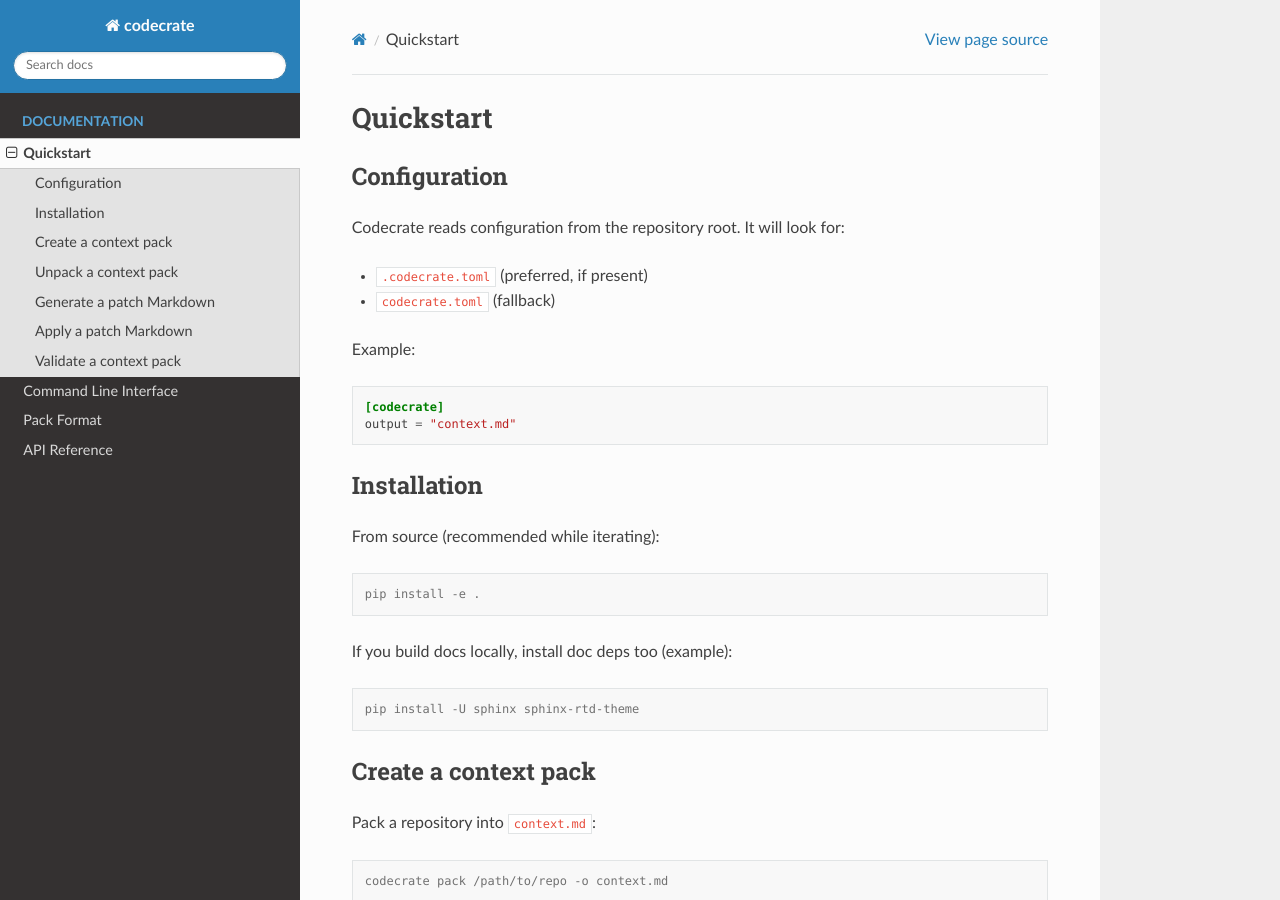
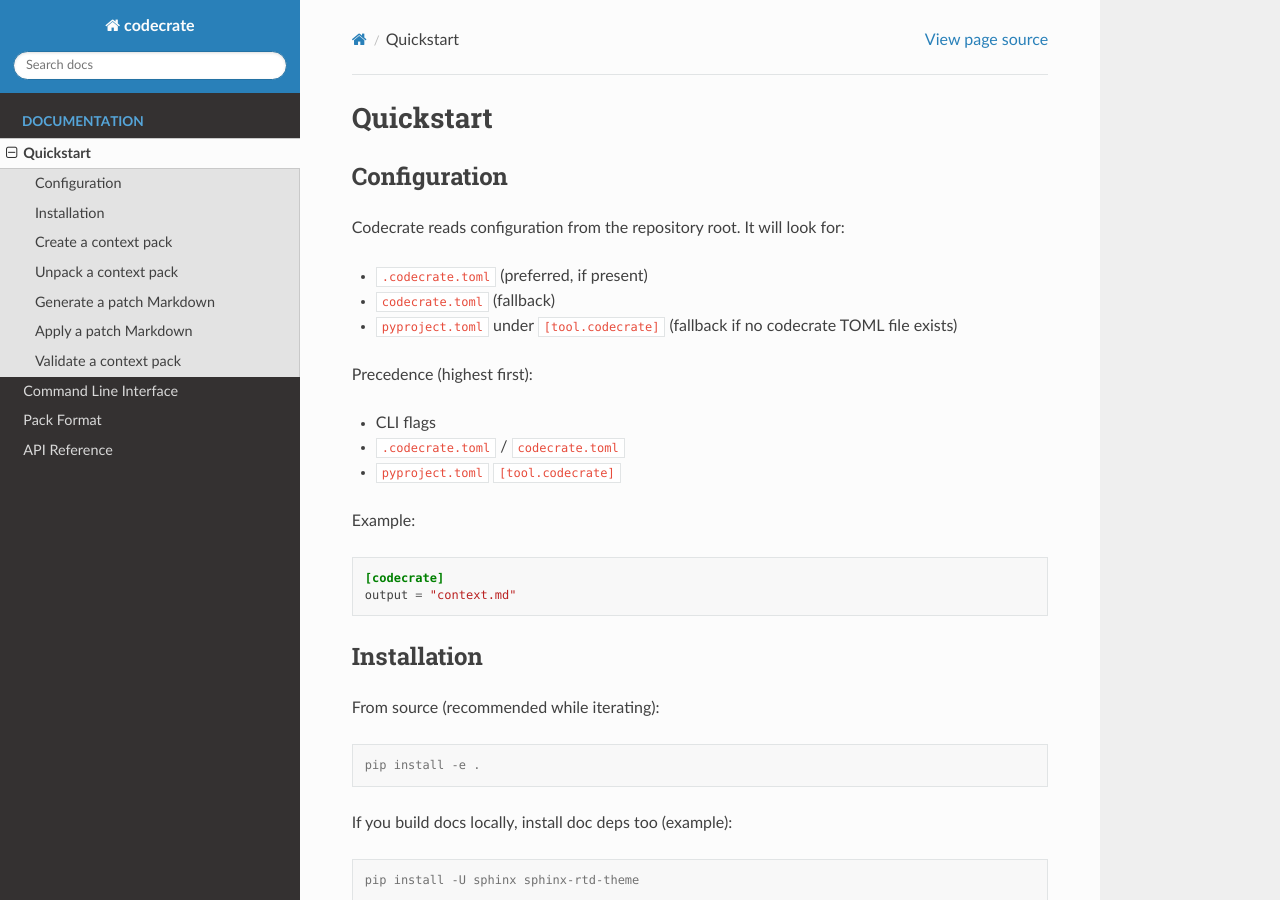
Before and after one commit to holgern/codecrate, a Sphinx documentation site: the page built from docs/quickstart.rst, in a window 1280 px wide and 900 px high. Built offline with Sphinx 7.4.7 and the Read the Docs theme 3.1.0, drawn with Linux system fonts in a browser that asks for light colours; pages that are not in the unit, such as notebooks, are missing from menus.

Commit message:
feat: support tool.codecrate section in pyproject

```diff
--- a/docs/quickstart.rst
+++ b/docs/quickstart.rst
@@ -8,6 +8,13 @@
 
 * ``.codecrate.toml`` (preferred, if present)
 * ``codecrate.toml`` (fallback)
+* ``pyproject.toml`` under ``[tool.codecrate]`` (fallback if no codecrate TOML file exists)
+
+Precedence (highest first):
+
+* CLI flags
+* ``.codecrate.toml`` / ``codecrate.toml``
+* ``pyproject.toml`` ``[tool.codecrate]``
 
 Example:
 
```
Also changed, not shown: README.md (+7 -1 lines), docs/cli.rst (+7 -0 lines), 2 other files.
